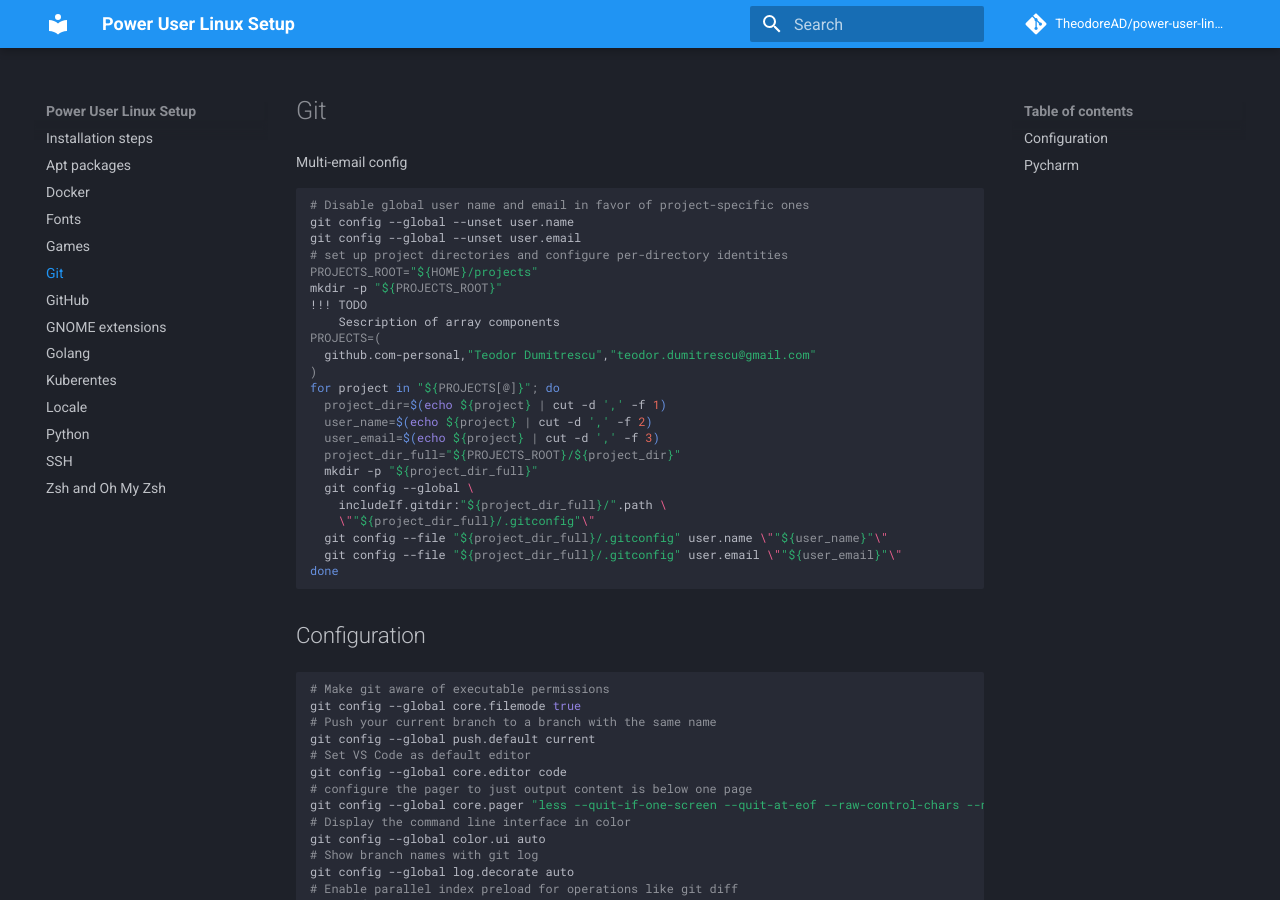
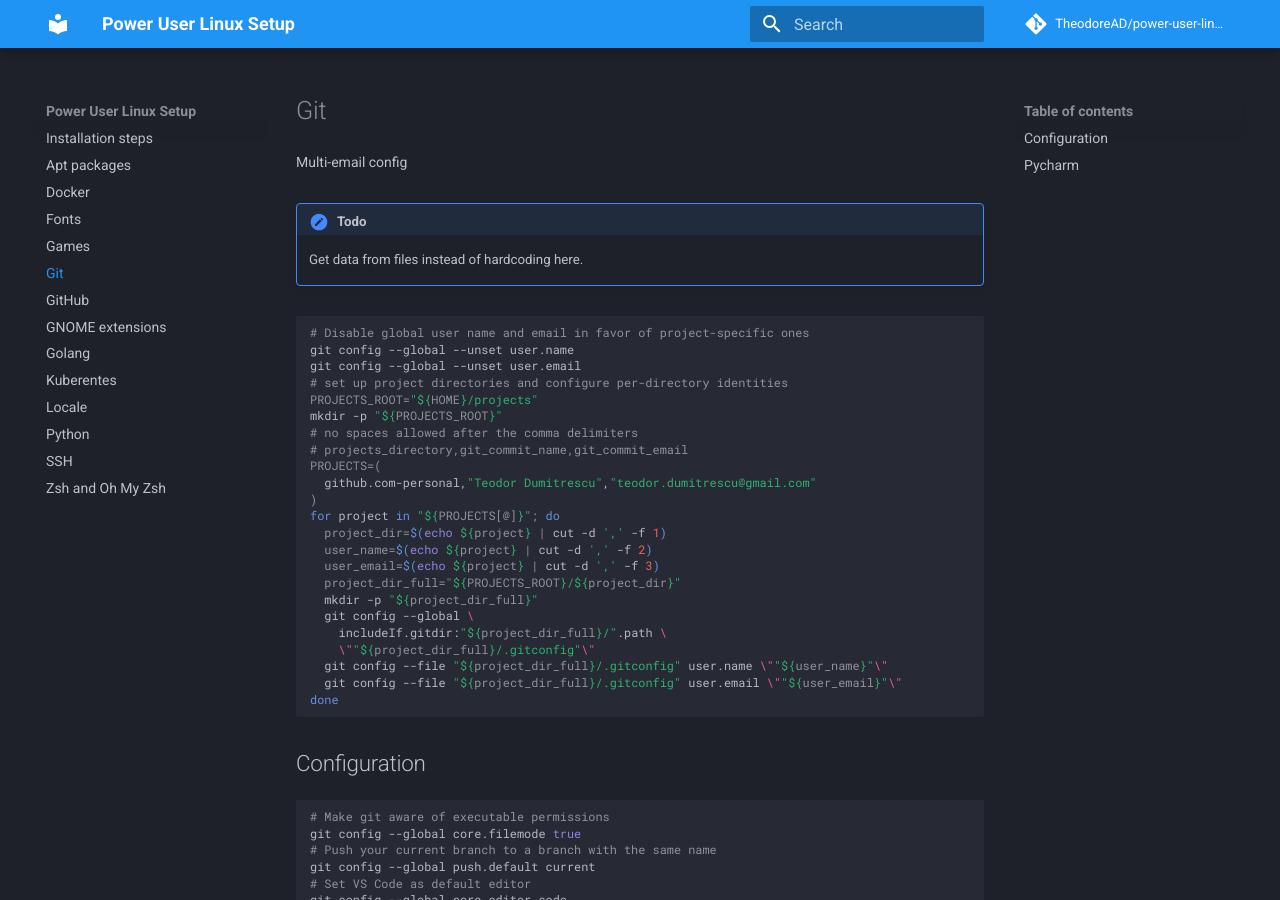
Before and after one commit to TheodoreAD/power-user-linux-setup, an MkDocs documentation site: the page built from docs/git.md, in a window 1280 px wide and 900 px high. Built offline with MkDocs 1.6.1 and Material for MkDocs 9.7.7, drawn with Linux system fonts in a browser that asks for light colours; comment, search, counter and statistics services are not loaded.

Commit message:
fixup! Initial version

````diff
--- a/docs/git.md
+++ b/docs/git.md
@@ -1,6 +1,9 @@
 # Git
 
 Multi-email config
+
+!!! TODO
+    Get data from files instead of hardcoding here.
 
 ```shell
 # Disable global user name and email in favor of project-specific ones
@@ -9,8 +12,8 @@ git config --global --unset user.email
 # set up project directories and configure per-directory identities
 PROJECTS_ROOT="${HOME}/projects"
 mkdir -p "${PROJECTS_ROOT}"
-!!! TODO
-    Sescription of array components
+# no spaces allowed after the comma delimiters
+# projects_directory,git_commit_name,git_commit_email
 PROJECTS=(
   github.com-personal,"Teodor Dumitrescu","teodor.dumitrescu@gmail.com"
 )
````
Also changed, not shown: docs/ssh.md (+1 -1 lines).
